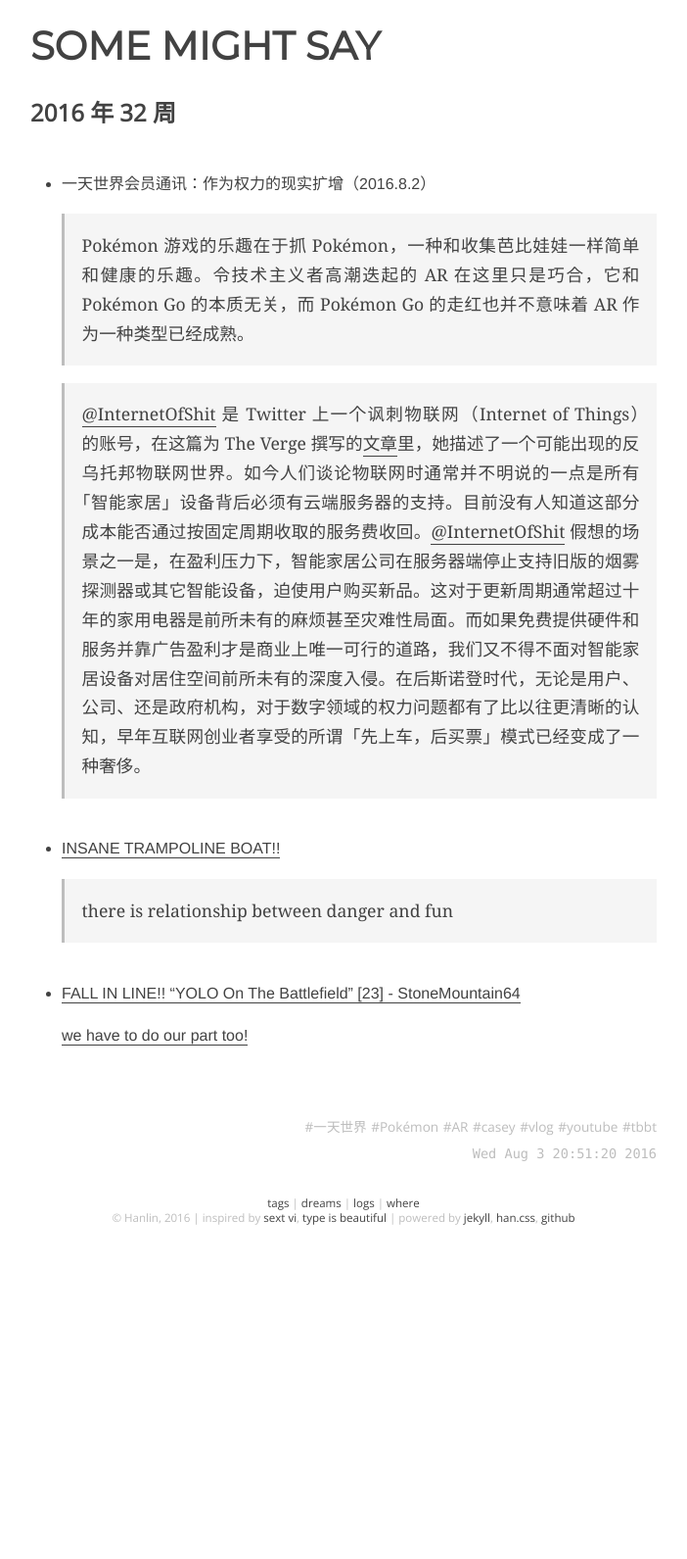
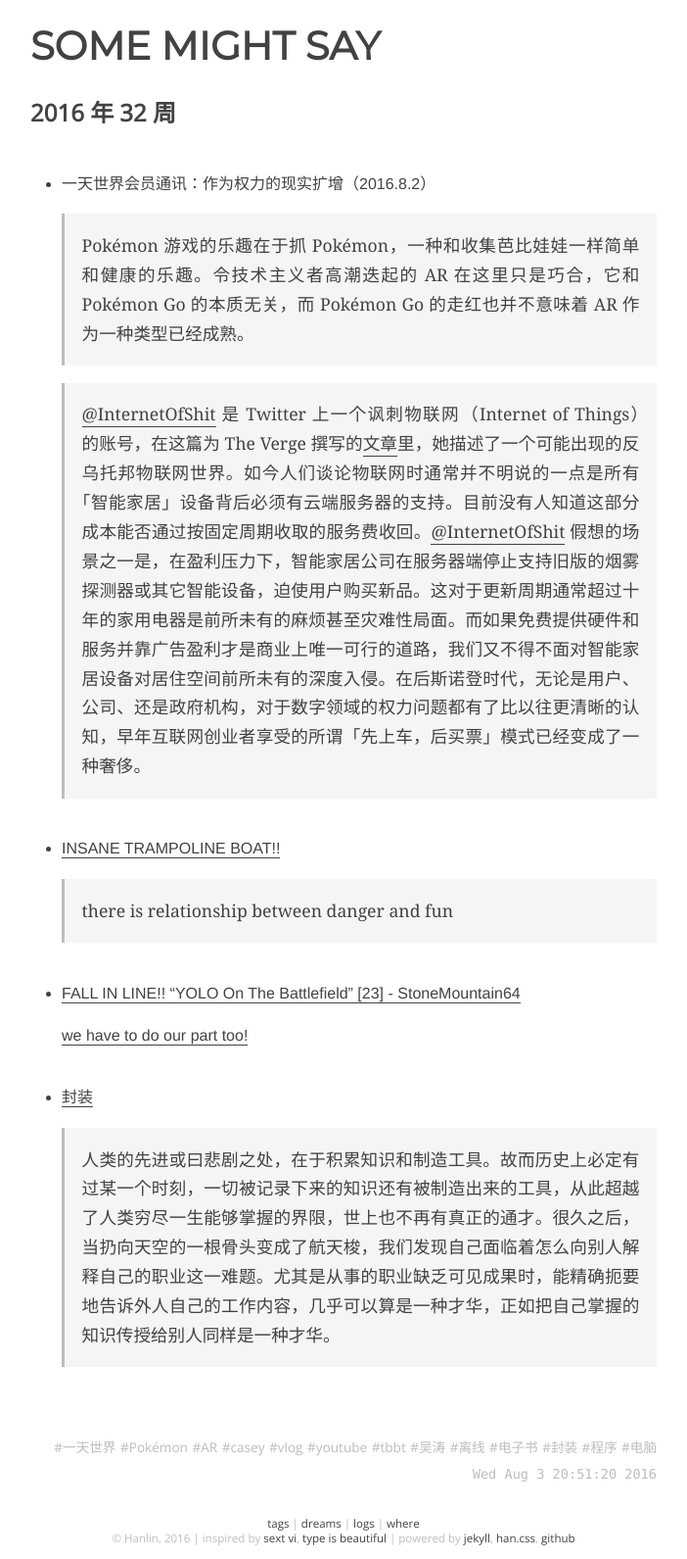
Before and after one commit to onion7878/word, a Jekyll site: the page built from _posts/logs/2016-01-01-32.md, in a window 1280 px wide. Shown: the whole page at 98% size, without its empty margins (289-991 px from the left). Built offline with Jekyll 4.4.1, drawn with Linux system fonts in a browser that asks for light colours; before the commit the page ends 1264 px from its top, so only the background shows below that.

Commit message:
add new item

```diff
--- a/_posts/logs/2016-01-01-32.md
+++ b/_posts/logs/2016-01-01-32.md
@@ -4,7 +4,7 @@
 title:  2016 年 32 周
 date: 16-08-03 20:51:20
 categories: [log]
-tags: [一天世界, Pokémon, AR, casey, vlog, youtube, tbbt]
+tags: [一天世界, Pokémon, AR, casey, vlog, youtube, tbbt, 吴涛, 离线, 电子书, 封装, 程序, 电脑]
 
 ---
 
@@ -21,3 +21,7 @@
 - [FALL IN LINE!! "YOLO On The Battlefield" [23] - StoneMountain64](https://www.youtube.com/watch?v=ndvbP_idgjI)
 
 	[we have to do our part too!](https://www.youtube.com/watch?v=OGJt36NVc-M)
+
+- [封装](https://www.amazon.cn/dp/B00N72I7CG)
+
+	> 人类的先进或曰悲剧之处，在于积累知识和制造工具。故而历史上必定有过某一个时刻，一切被记录下来的知识还有被制造出来的工具，从此超越了人类穷尽一生能够掌握的界限，世上也不再有真正的通才。很久之后，当扔向天空的一根骨头变成了航天梭，我们发现自己面临着怎么向别人解释自己的职业这一难题。尤其是从事的职业缺乏可见成果时，能精确扼要地告诉外人自己的工作内容，几乎可以算是一种才华，正如把自己掌握的知识传授给别人同样是一种才华。
```
